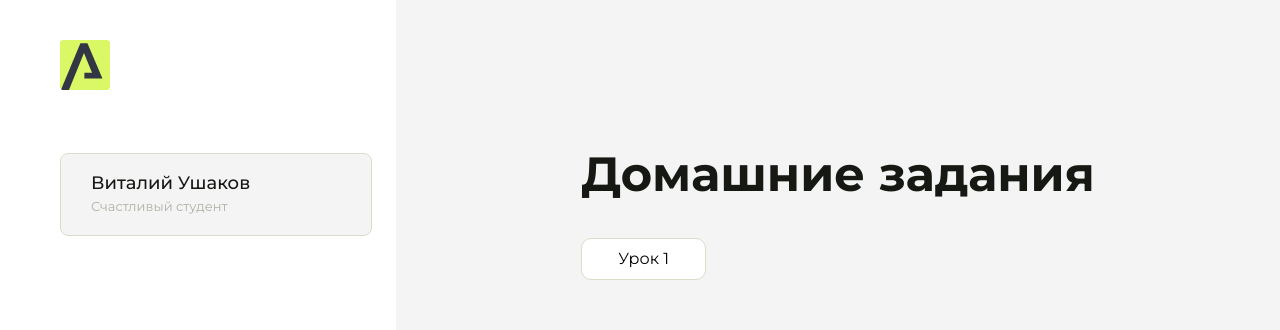
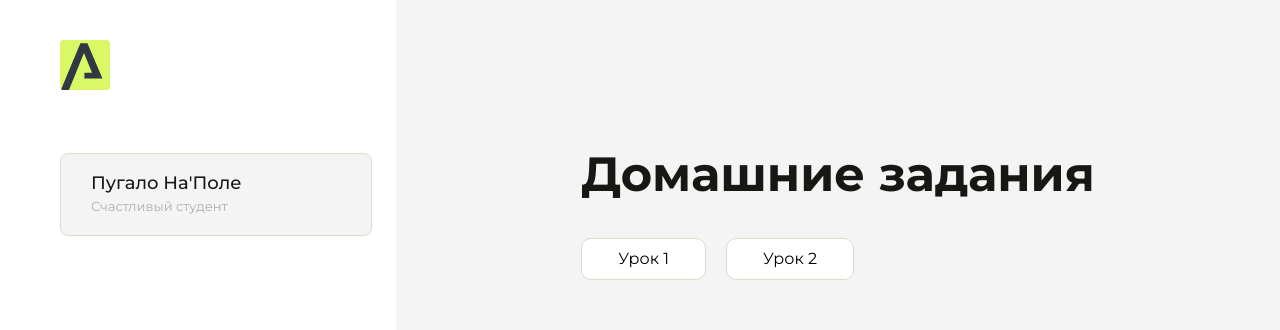
Before and after one commit to Pygal0/homework, a plain HTML site: page index.html in a window 1280 px wide. Shown: the top 330 px of the page. Drawn offline with Linux system fonts and the light colour scheme.

Commit message:
Update index.html

```diff
--- a/index.html
+++ b/index.html
@@ -43,7 +43,7 @@
                 </svg>
             </div>
             <div class="sidebar__user">
-                <div class="sidebar__name">Виталий Ушаков</div>
+                <div class="sidebar__name">Пугало На'Поле</div>
                 <div class="sidebar__text">Счастливый студент</div>
             </div>
             <div class="sidebar__tabs">
@@ -95,6 +95,9 @@
                     <li class="content__list-item">
                         <a href="Урок 1/index.html">Урок 1</a>
                     </li>
+                    <li class="content__list-item">
+                        <a href="Урок 1/index.html">Урок 2</a>
+                    </li>
                 </ul>
             </div>
             <div class="content__block hidden" id="diplomBlock">
```
